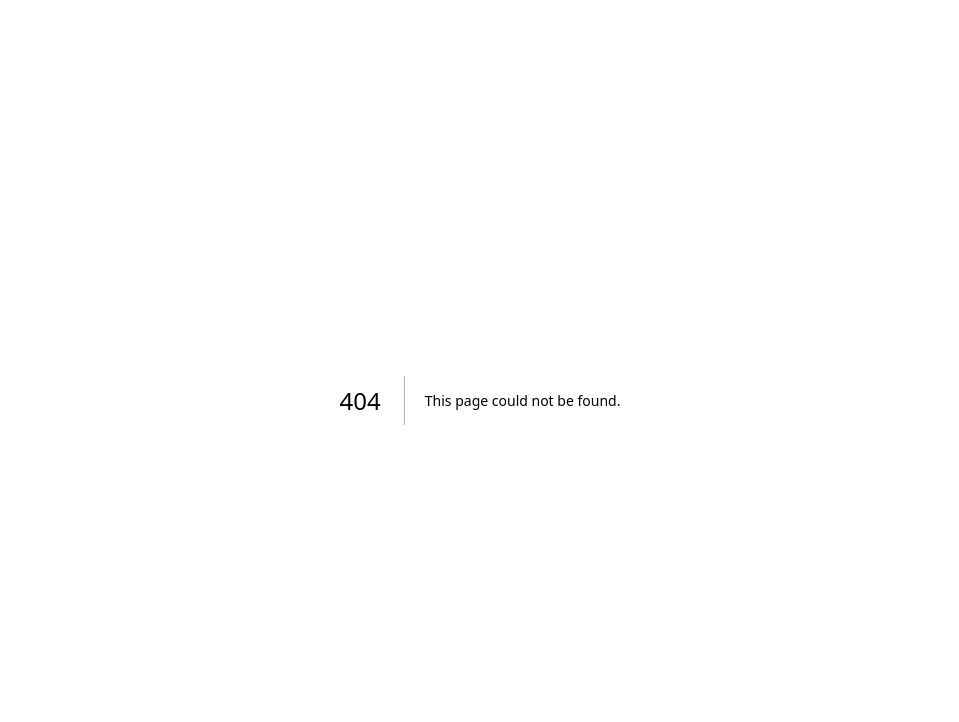
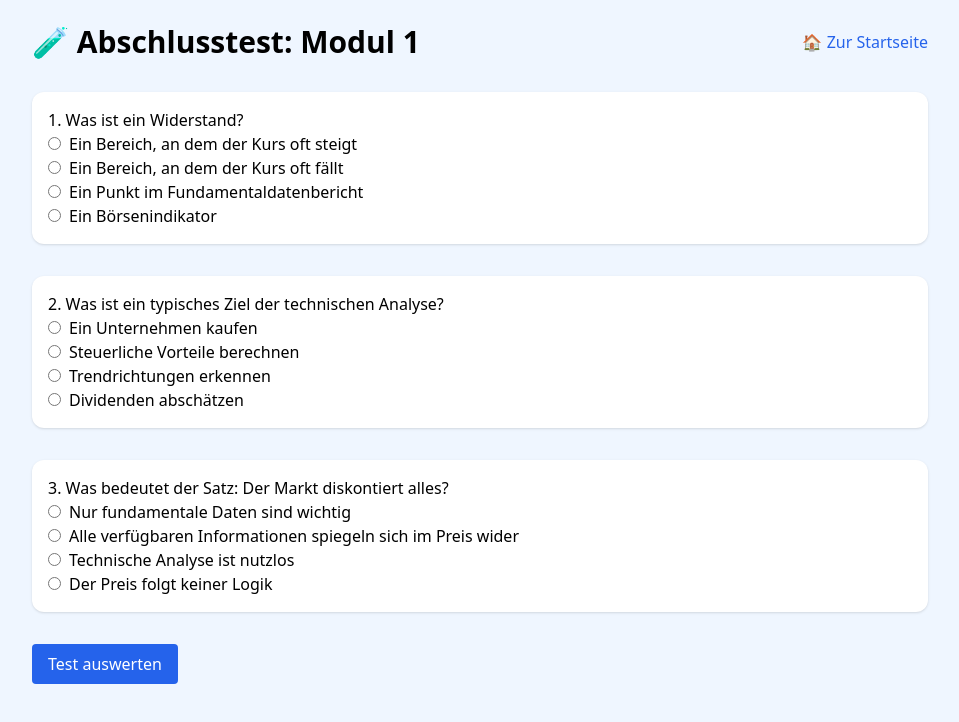
Before and after one commit to Ol3ggg/chartpilot, a Next.js app: page /modul1/test in a window 1280 px wide. Before the commit this address had no page. Shown: the top 722 px of the page, without its empty margins (160-1119 px from the left). Built offline with nearby package versions, Linux system fonts and the light colour scheme.

Commit message:
Add files via upload

```diff
--- a/pages/index.tsx
+++ b/pages/index.tsx
@@ -22,7 +22,7 @@ export default function Home() {
           <div className="p-6 bg-white rounded-xl shadow">
             <h3 className="text-xl font-bold mb-2">Modul 1: Einführung in die Technische Analyse</h3>
             <p className="text-gray-700 mb-4">
-              Lerne, wie du mit Charts arbeitest und Marktbewegungen analysierst.
+              Lerne, wie du mit Charts arbeitest und Marktbewegungen analysierst – jetzt noch ausführlicher.
             </p>
             <Link href="/modul1" className="text-blue-600 hover:underline">Modul starten →</Link>
           </div>
--- /dev/null
+++ b/pages/modul1/index.tsx
@@ -0,0 +1,63 @@
+import Link from 'next/link'
+
+export default function Modul1() {
+  return (
+    <main className="min-h-screen bg-gradient-to-b from-white to-blue-50 text-gray-900 p-6">
+      <div className="max-w-4xl mx-auto space-y-8">
+        <header className="flex justify-between items-center">
+          <h1 className="text-3xl font-bold">📘 Modul 1: Technische Analyse</h1>
+          <Link href="/" className="text-blue-600 hover:underline">🏠 Zur Startseite</Link>
+        </header>
+
+        <section className="space-y-4 bg-white rounded-xl shadow p-6">
+          <h2 className="text-2xl font-semibold">🔍 Was ist technische Analyse?</h2>
+          <p>Technische Analyse ist die Auswertung vergangener Kursbewegungen, um zukünftige Trends zu erkennen. Sie nutzt ausschließlich Marktdaten wie Preise und Volumen. Anders als die Fundamentalanalyse ignoriert sie wirtschaftliche Kennzahlen und konzentriert sich auf das Marktverhalten selbst.</p>
+          <p>Trader verwenden technische Analyse, um präzise Einstiegs- und Ausstiegspunkte zu bestimmen. Dabei helfen ihnen Tools wie gleitende Durchschnitte, Trendlinien, Oszillatoren und Candlestick-Formationen.</p>
+          <p>Ein wichtiger Grundsatz: Alle bekannten Informationen sind bereits im Preis enthalten („Der Markt diskontiert alles“). Das macht technische Analyse besonders wertvoll in dynamischen Märkten.</p>
+        </section>
+
+        <section className="space-y-4 bg-white rounded-xl shadow p-6">
+          <h2 className="text-2xl font-semibold">📌 Grundannahmen & Methodik</h2>
+          <ul className="list-disc list-inside space-y-2">
+            <li><strong>Preise bewegen sich in Trends:</strong> Trends bestehen bis sie brechen. Der Trend ist dein Freund.</li>
+            <li><strong>Geschichte wiederholt sich:</strong> Emotionen (Angst, Gier) erzeugen wiederkehrende Muster.</li>
+            <li><strong>Marktteilnehmer handeln oft irrational:</strong> TA hilft, objektiv zu bleiben.</li>
+          </ul>
+          <p>Wichtige Analyseformen sind die Trendanalyse, die Unterstützung/Widerstandsanalyse und Indikatoren wie RSI, MACD oder Bollinger Bänder.</p>
+        </section>
+
+        <section className="space-y-4 bg-white rounded-xl shadow p-6">
+          <h2 className="text-2xl font-semibold">📊 Vergleich: Technisch vs. Fundamentalanalyse</h2>
+          <table className="w-full border border-gray-200 text-left">
+            <thead>
+              <tr className="bg-gray-100">
+                <th className="p-2 border">Technische Analyse</th>
+                <th className="p-2 border">Fundamentalanalyse</th>
+              </tr>
+            </thead>
+            <tbody>
+              <tr>
+                <td className="p-2 border">Preis, Volumen, Muster</td>
+                <td className="p-2 border">Bilanz, Gewinn, Marktposition</td>
+              </tr>
+              <tr>
+                <td className="p-2 border">Kurz-/mittelfristige Signale</td>
+                <td className="p-2 border">Langfristige Bewertung</td>
+              </tr>
+              <tr>
+                <td className="p-2 border">Psychologie & Verhalten im Fokus</td>
+                <td className="p-2 border">Unternehmensdaten im Fokus</td>
+              </tr>
+            </tbody>
+          </table>
+        </section>
+
+        <section className="bg-white rounded-xl shadow p-6">
+          <h2 className="text-2xl font-semibold">📘 Nächster Schritt</h2>
+          <p className="mb-4">Teste dein Wissen über technische Analyse. Der Test besteht aus drei zufälligen Fragen und wird bei jedem Öffnen neu generiert.</p>
+          <Link href="/modul1/test" className="text-blue-600 hover:underline font-medium">➜ Zum Abschlusstest</Link>
+        </section>
+      </div>
+    </main>
+  )
+}
--- /dev/null
+++ b/pages/modul1/test.tsx
@@ -0,0 +1,95 @@
+import { useState } from 'react'
+import Link from 'next/link'
+
+const questions = [
+  {
+    question: "Was bedeutet der Satz: Der Markt diskontiert alles?",
+    options: [
+      "Nur fundamentale Daten sind wichtig",
+      "Alle verfügbaren Informationen spiegeln sich im Preis wider",
+      "Technische Analyse ist nutzlos",
+      "Der Preis folgt keiner Logik"
+    ],
+    answer: 1
+  },
+  {
+    question: "Was ist ein typisches Ziel der technischen Analyse?",
+    options: [
+      "Ein Unternehmen kaufen",
+      "Steuerliche Vorteile berechnen",
+      "Trendrichtungen erkennen",
+      "Dividenden abschätzen"
+    ],
+    answer: 2
+  },
+  {
+    question: "Was ist ein Widerstand?",
+    options: [
+      "Ein Bereich, an dem der Kurs oft steigt",
+      "Ein Bereich, an dem der Kurs oft fällt",
+      "Ein Punkt im Fundamentaldatenbericht",
+      "Ein Börsenindikator"
+    ],
+    answer: 1
+  }
+]
+
+export default function Modul1Test() {
+  const [set] = useState(() => questions.sort(() => 0.5 - Math.random()).slice(0, 3))
+  const [answers, setAnswers] = useState(Array(set.length).fill(null))
+  const [submitted, setSubmitted] = useState(false)
+
+  const score = answers.reduce((acc, ans, i) => ans === set[i].answer ? acc + 1 : acc, 0)
+
+  return (
+    <main className="min-h-screen bg-blue-50 p-6">
+      <div className="max-w-4xl mx-auto space-y-8">
+        <header className="flex justify-between items-center">
+          <h1 className="text-3xl font-bold">🧪 Abschlusstest: Modul 1</h1>
+          <Link href="/" className="text-blue-600 hover:underline">🏠 Zur Startseite</Link>
+        </header>
+
+        {set.map((q, i) => (
+          <div key={i} className="bg-white rounded-xl shadow p-4">
+            <p className="font-medium">{i + 1}. {q.question}</p>
+            {q.options.map((opt, j) => (
+              <label key={j} className="block">
+                <input
+                  type="radio"
+                  name={`q${i}`}
+                  disabled={submitted}
+                  checked={answers[i] === j}
+                  onChange={() => {{
+                    const newAns = [...answers]
+                    newAns[i] = j
+                    setAnswers(newAns)
+                  }}}
+                  className="mr-2"
+                />
+                {opt}
+              </label>
+            ))}
+            {submitted && (
+              <p className={`mt-1 text-sm ${answers[i] === q.answer ? 'text-green-600' : 'text-red-600'}`}>
+                {answers[i] === q.answer ? '✔️ Richtig' : `❌ Falsch – Richtig: "${q.options[q.answer]}"`}
+              </p>
+            )}
+          </div>
+        ))}
+
+        {!submitted ? (
+          <button
+            onClick={() => setSubmitted(true)}
+            className="bg-blue-600 text-white px-4 py-2 rounded hover:bg-blue-700"
+          >
+            Test auswerten
+          </button>
+        ) : (
+          <p className="font-semibold text-xl mt-4">
+            ✅ Du hast {score} von {set.length} richtig beantwortet.
+          </p>
+        )}
+      </div>
+    </main>
+  )
+}
```
